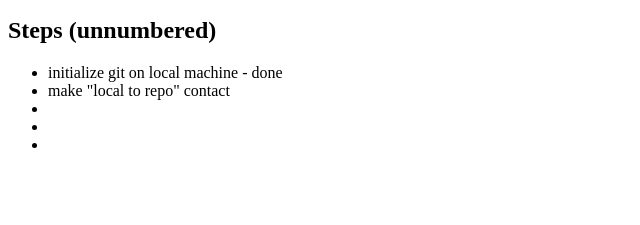
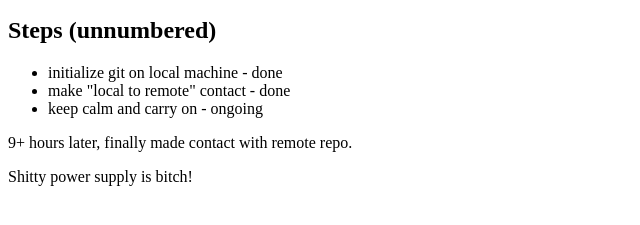
Before and after one commit to dontcatchfire/LTR-1, a plain HTML site: page index.html in a window 1280 px wide. Shown: the part 119-344 px from the top of the page, without its empty margins (0-640 px from the left). Drawn offline with Linux system fonts and the light colour scheme.

Commit message:
commit #3: added new lines

```diff
--- a/index.html
+++ b/index.html
@@ -15,11 +15,12 @@
 
   <ul>
     <li>initialize git on local machine - done</li>
-    <li>make "local to repo" contact</li>
-    <li></li>
-    <li></li>
-    <li></li>
+    <li>make "local to remote" contact - done</li>
+    <li>keep calm and carry on - ongoing</li>
   </ul>
+
+  <p>9+ hours later, finally made contact with remote repo.</p>
+  <p>Shitty power supply is bitch!</p>
 
 </body>
 </html>
```
